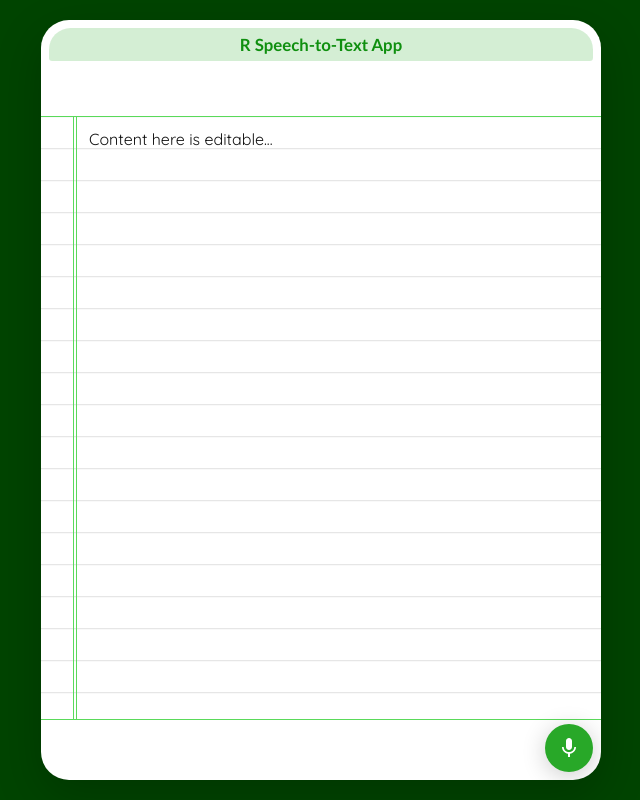
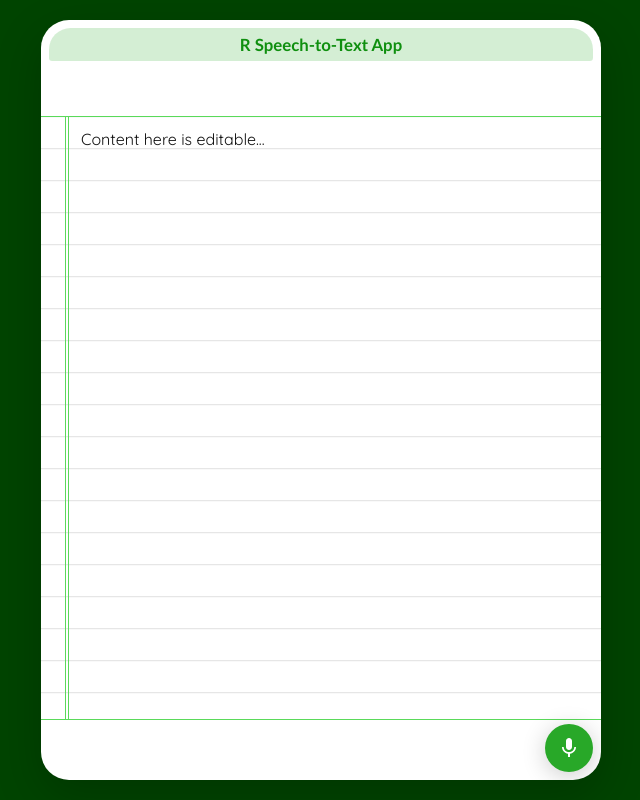
Before and after one commit to power-f-GOD/speech-to-text, a React (Create React App) app: page / in a window 1280 px wide. Shown: the whole page, without its empty margins (319-959 px from the left). Built offline with nearby package versions, Linux system fonts and the light colour scheme; a web font is replaced by a local one.

Commit message:
Fix text-area width ish.

```diff
--- a/src/styles/_Paper.scss
+++ b/src/styles/_Paper.scss
@@ -36,14 +36,13 @@
   background: inherit;
   max-height: calc(100% - 9.75rem);
   height: 100%;
-  width: calc(100% + 2rem);
   border-top: 0.0625rem solid $theme-primary-v7;
   border-bottom: 0.0625rem solid $theme-primary-v7;
 }
 
 .text-area {
   display: block;
-  padding: 0.35rem 1rem 0 3rem;
+  padding: 0.35rem 0.75rem 0 2.5rem;
   min-height: 100%;
   line-height: 2rem;
   background-image: linear-gradient(
@@ -54,7 +53,7 @@
     linear-gradient(#e0e0e0 0.0625rem, white 0);
   background-size: 0.0625rem 0.0625rem, 0.0625rem 0.0625rem, 100% 2rem;
   background-repeat: repeat-y;
-  background-position: 2rem 0, 2.2rem 0, 0 3.95rem;
+  background-position: 1.5rem 0, 1.7rem 0, 0 3.95rem;
 }
 
 footer.footer {
--- a/src/styles/animation.scss
+++ b/src/styles/animation.scss
@@ -92,15 +92,15 @@
 }
 
 .scale-in {
-  animation: scaleIn 0.75s cubic-bezier(0.645, 0.045, 0.355, 1);
+  animation: scaleIn 0.65s cubic-bezier(0.645, 0.045, 0.355, 1);
 }
 
 @keyframes scaleIn {
   from {
-    transform: translateY(-200vh) scale(10);
+    transform: scale(10);
   }
   to {
-    transform: translateY(0) scale(1);
+    transform: scale(1);
   }
 }
 
```
